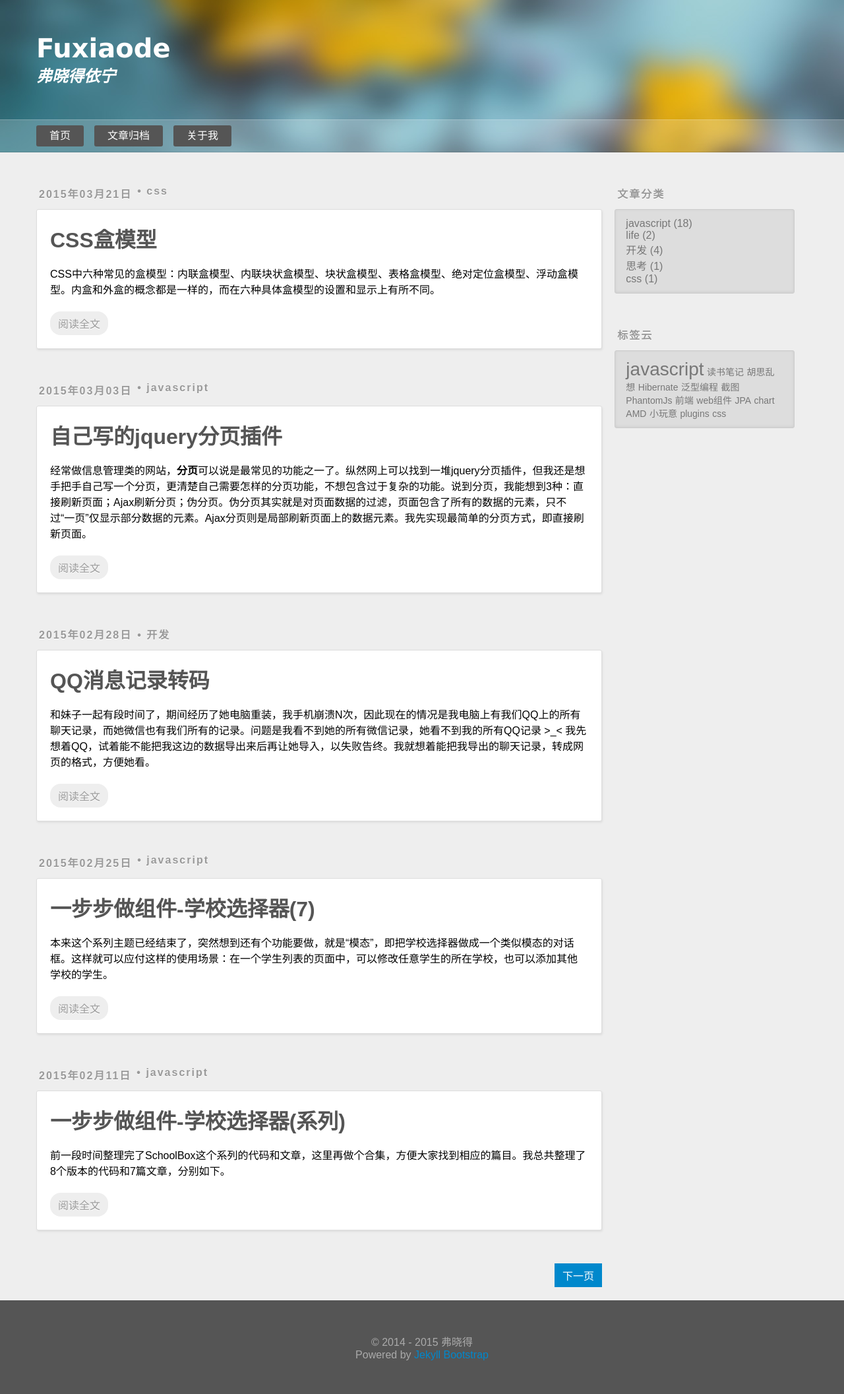
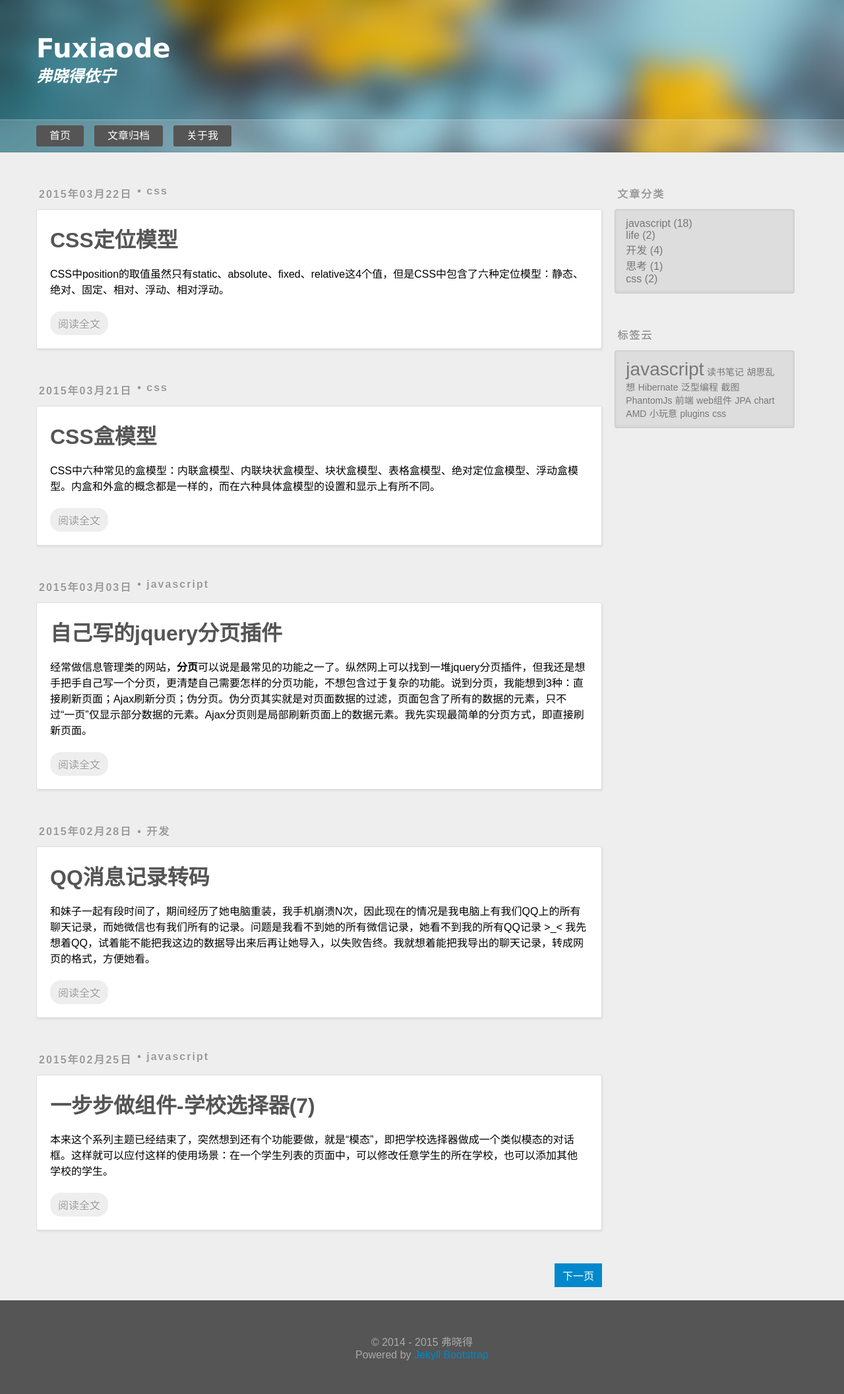
Before and after one commit to danislyn/danislyn.github.com, a Jekyll site: the page built from index.html, in a window 1280 px wide. Shown: the whole page at 66% size. Built offline with Jekyll 4.4.1, drawn with Linux system fonts in a browser that asks for light colours; nearby versions of some CDN libraries; the list of posts is cut into pages by our own code; some of the changed lines change nothing that is shown.

Commit message:
new post

```diff
--- a/_posts/css/2015-03-22-css-position-model.md
+++ b/_posts/css/2015-03-22-css-position-model.md
@@ -1,9 +1,98 @@
 ---
 layout: post
-title: "css position model"
-description: ""
+title: "CSS定位模型"
+description: "CSS中position的取值虽然只有static、absolute、fixed、relative这4个值，但是CSS中包含了六种定位模型：静态、绝对、固定、相对、浮动、相对浮动。"
 category: css
 tags: [css, 读书笔记]
-published: false
 ---
 {% include JB/setup %}
+
+定位模型
+----------
+上一篇[CSS盒模型](/blog/2015/03/21/css-box-model/)中提到有六种盒模型：内联盒模型、内联块状盒模型、块状盒模型、表格盒模型、绝对定位盒模型、浮动盒模型。这里的定位模型与之类似，对不同的盒模型采用不同的定位模型去定位。
+
+- 静态定位模型：对内联、内联块状、块状和表格盒模型进行定位
+
+- 绝对和固定定位模型：对绝对定位盒模型进行定位
+
+- 浮动定位模型：对浮动盒模型进行定位
+
+上面这几种定位模型已经涵盖了六种盒模型了，对于一种盒模型，都能找到与之对应的定位模型。还有两种混合型的定位模型，主要是针对**相对定位**，因为**相对定位并不改变原来的文档流**。相对定位的元素还在文档流中占据着原来的位置，只不过在“显示”上相对原来的位置有所偏移，但它的相邻元素并不会因为它的相对定位而调整位置。
+
+因此对任何非absolute、fixed定位的元素，都可以设置`position: relative`来混加，仅仅是在“显示”上对它们加点偏移量，并不改变它们在文档流中的实际位置。因此也就有了下面两种混合的定位模型。
+
+- 相对定位模型：对除绝对定位盒模型外的任何盒模型进行相对定位
+
+- 相对浮动定位模型：对浮动盒模型进行相对定位
+
+
+
+相对定位
+-----------
+想控制浮动元素或正常排列中的元素的堆叠顺序，问题是，**z-index不能应用到浮动元素和静态定位元素**。这时可以用`position: relative`对它采取相对定位，使用z-index设置它的堆叠顺序。
+
+**相对元素的定位并没有脱离正常元素的排列位置，也没有改变它在正常排列位置时的形状。**例如，如果一个内联元素横跨多行，那么当对其进行相对定位后，它会保留这个独特的布局。而对绝对定位来说，则恰恰相反，它会把内联元素转化成一个绝对盒模型，把其中内容重新排进绝对块状盒模型，这或许会改变它的布局。
+
+- 可以选择性地把相对定位元素从它的原始排列位置上进行偏移，而不会改变排列中其他元素的位置。
+
+- 可以把`position: relative`赋给任何元素，这样，绝对定位的后代元素便可相对它来定位。
+
+
+
+相对浮动
+-----------
+先说浮动定位
+
+- 浮动元素的定位层位于块状元素之上，与正常排列顺序中的内联内容是相邻的。
+
+- **浮动不会影响块状盒模型的定位，只会影响它们的内联内容。**
+
+- 浮动元素不会与其他浮动元素或内联内容重叠（除非浮动元素有负的外边距）。
+
+用`position: relative`对浮动元素进行相对定位，在不影响其他元素（包括其他浮动元素和内联内容）定位的前提下，把浮动元素从现有位置上偏移。**相对浮动还保留了元素在原始浮动排列顺序中的位置。**
+
+相对浮动也是在定位层被解析的，可以使用z-index控制它相对于其他浮动元素和定位元素的堆叠顺序。
+
+注：**只有position relative和static是与浮动兼容的**
+
+
+
+堆叠环境
+-----------
+- 静态元素按照文档顺序从下至上进行叠放。
+
+- 定位元素依照文档元素排序的不同，**从后往前按照z-index从小到大的顺序进行叠放**。
+
+    - 当z-index被设置成auto或把z-index赋给非定位元素时，是不能产生堆叠环境的。
+
+    - 负z-index值的定位元素放在静态元素和非定位浮动元素的下面。
+
+    - z-index不是全局的，它是相对于被赋上了z-index值的定位最近的祖先元素而言的。
+
+- 每种堆叠环境都是原子化的，**不允许其他祖先元素或兄弟元素放置于其内的子元素中**。
+
+- 堆叠环境按照如下定位层从后往前进行解析：
+
+    - 背景颜色、图片和堆叠环境元素的边框
+
+    - 拥有负z-index值的后代定位元素
+
+    - 后代非定位块状元素
+
+    - 后代非定位浮动元素
+
+    - 后代非定位内联元素
+
+    - 被赋予了`z-index :auto`和`z-index: 0`的后代定位元素
+
+    - 有正z-index值的后代定位元素
+
+
+
+原子化
+--------
+问题：浏览器把静态内联内容放在静态块状元素背景之上的一层进行解析的，当静态块状元素之间互相覆盖的时候，它们的背景也相应地覆盖了，可是内联内容却没有。*因为堆叠环境首先解析的是所有的块状元素背景和边框，然后是所有浮动元素，接着才是所有的内联元素和内容。*这样便把块状元素的背景和边框置于浮动元素和内联元素的下层了。
+
+解决：**定位元素就是原子化的，这意味着没有外部元素能够插在它的静态子孙元素、内联内容和背景之间。**堆叠环境要求把定位元素当作不可分割的原子来解析，可用相对、绝对、固定这3种定位方式令元素原子化，被设置了`overflow: scroll`的块状元素也同样是原子化的。
+
+注意：IE6有一些小bug，可通过触发hasLayout来修正，可以用IE的私有属性`zoom: 1`触发布局，但是zoom会令你的样式表不能通过校验。
--- a/assets/custom/css/style.css
+++ b/assets/custom/css/style.css
@@ -251,7 +251,13 @@ hr{
 .article-entry .content ul{
     list-style: initial;
     margin: 1em 0;
-    padding-left: 40px;
+    padding-left: 20px;
+}
+.article-entry .content strong{
+    background-color: #ff0;
+}
+.article-entry .content em{
+    font-weight: bold;
 }
 .article-entry .read-more{
     margin-top: 20px;
```
